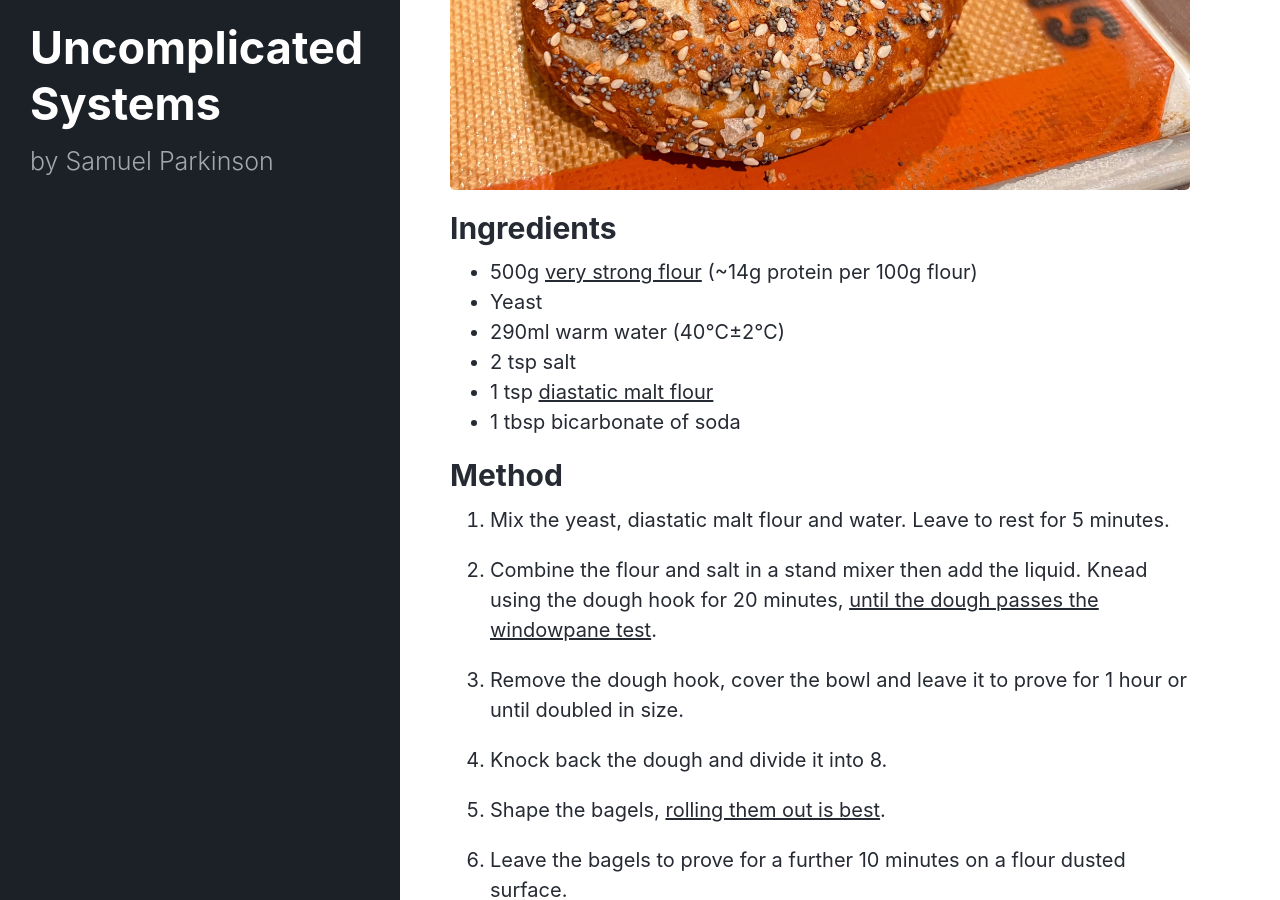
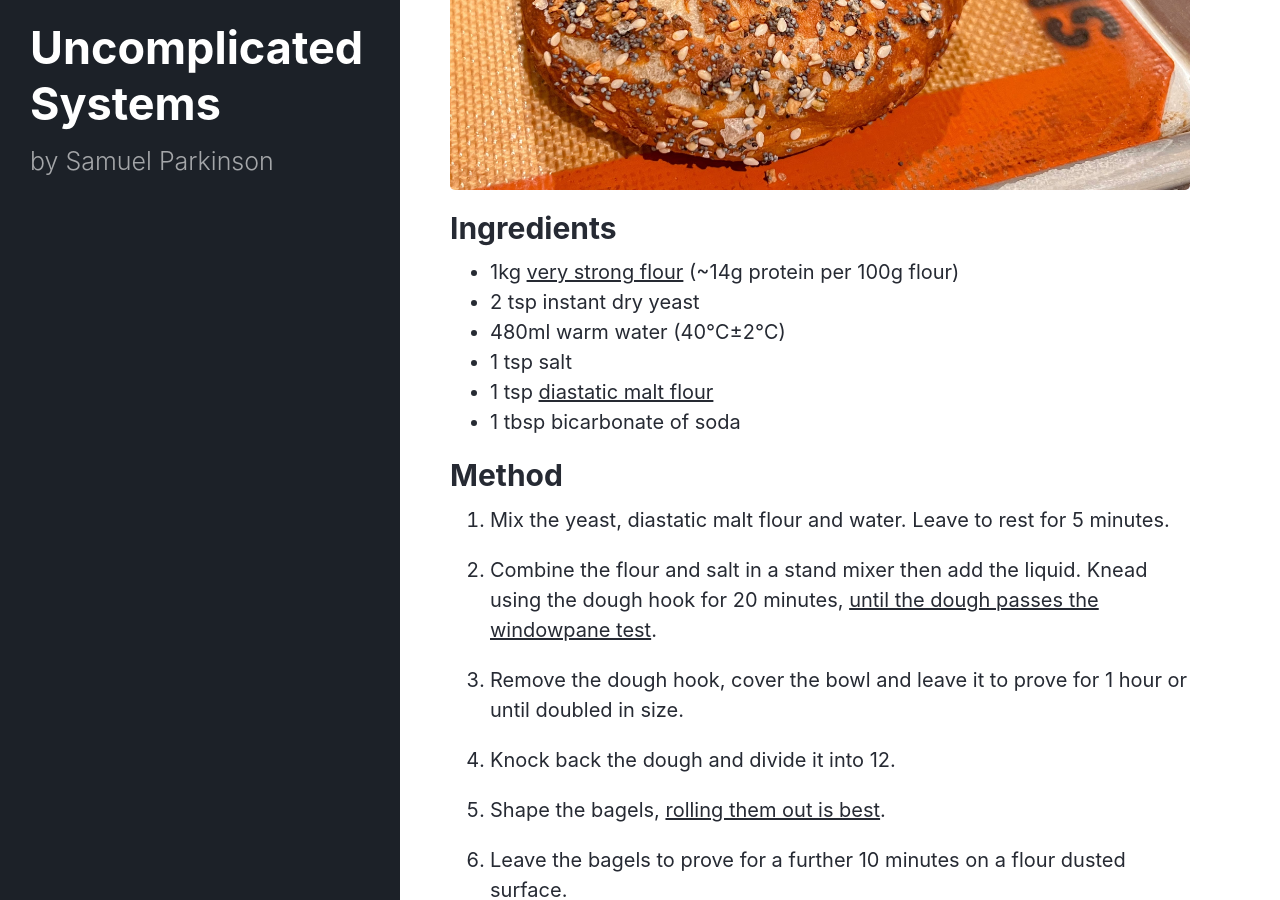
Before and after one commit to sjparkinson/uncomplicated.systems, a Jekyll site: the page built from _posts/2024-05-27-bagels.md, in a window 1280 px wide and 900 px high, scrolled down 510 px. Built offline with Jekyll 4.4.1, drawn with Linux system fonts in a browser that asks for light colours.

Commit message:
Update bagel recipe ingredients and instructions

```diff
--- a/_posts/2024-05-27-bagels.md
+++ b/_posts/2024-05-27-bagels.md
@@ -6,10 +6,10 @@ Work in progress at home bagel recipe. It will take about 2½ hours total.
 
 ## Ingredients
 
-* 500g [very strong flour](https://www.shipton-mill.com/products/canadian-strong-white-bread-flour) (~14g protein per 100g flour)
-* Yeast
-* 290ml warm water (40℃±2℃)
-* 2 tsp salt
+* 1kg [very strong flour](https://www.shipton-mill.com/products/canadian-strong-white-bread-flour) (~14g protein per 100g flour)
+* 2 tsp instant dry yeast
+* 480ml warm water (40℃±2℃)
+* 1 tsp salt
 * 1 tsp [diastatic malt flour](https://www.shipton-mill.com/products/diastatic-malt-flour-500g-307)
 * 1 tbsp bicarbonate of soda
 
@@ -21,7 +21,7 @@ Work in progress at home bagel recipe. It will take about 2½ hours total.
 
 3. Remove the dough hook, cover the bowl and leave it to prove for 1 hour or until doubled in size.
 
-4. Knock back the dough and divide it into 8.
+4. Knock back the dough and divide it into 12.
 
 5. Shape the bagels, [rolling them out is best](https://www.youtube.com/watch?v=ZxAV3NdW5AU).
 
```
